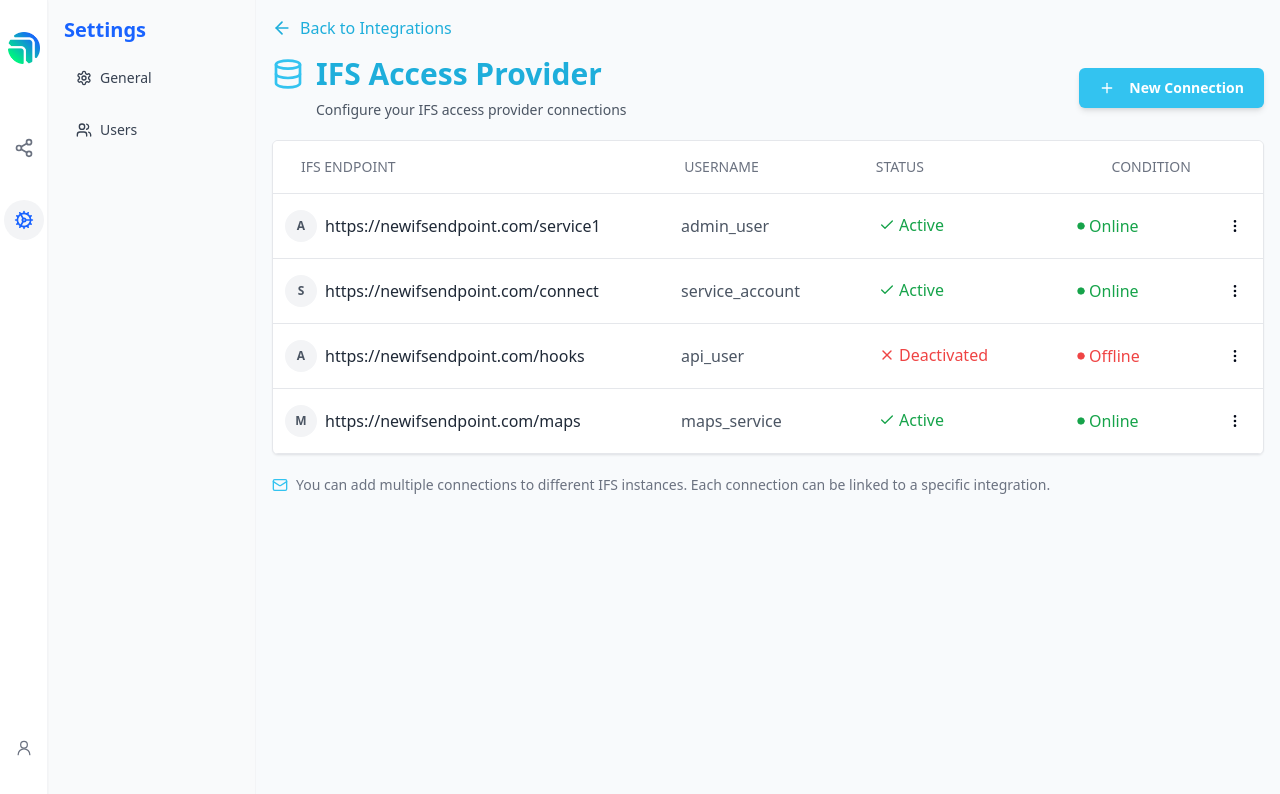
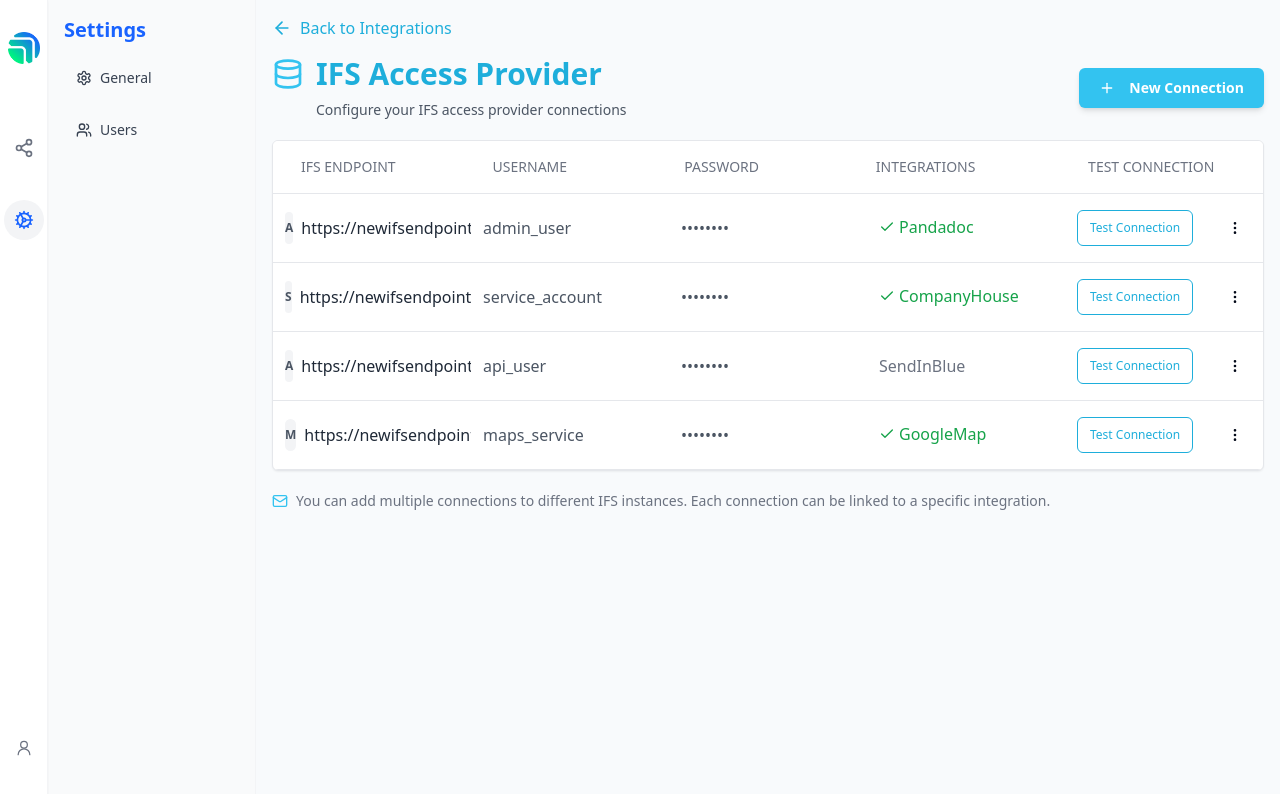
Before and after one commit to charanar/whimsical-workflow-wizard, a React (Vite) app: page /settings in a window 1280 px wide. Shown: the top 794 px of the page. Built offline with nearby package versions, Linux system fonts and the light colour scheme.

Commit message:
Revert connection table changes
Reverts changes to the connection table, including the removal of the test connection button.

```diff
--- a/src/components/settings/ConnectionsTable.tsx
+++ b/src/components/settings/ConnectionsTable.tsx
@@ -30,10 +30,11 @@ const ConnectionsTable = ({ connections, onTestConnection, onDeleteConnection }:
     <Card className="border border-gray-200 shadow-sm rounded-md overflow-hidden">
       <div className="border-b border-gray-200">
         <div className="grid grid-cols-5 bg-white text-gray-500 text-sm p-4">
-          <div className="px-3 col-span-2 font-medium">IFS ENDPOINT</div>
+          <div className="px-3 font-medium">IFS ENDPOINT</div>
           <div className="px-3 font-medium">USERNAME</div>
-          <div className="px-3 font-medium">STATUS</div>
-          <div className="px-3 text-center font-medium">CONDITION</div>
+          <div className="px-3 font-medium">PASSWORD</div>
+          <div className="px-3 font-medium">INTEGRATIONS</div>
+          <div className="px-3 text-center font-medium">TEST CONNECTION</div>
         </div>
       </div>
       <CardContent className="p-0">
@@ -42,29 +43,34 @@ const ConnectionsTable = ({ connections, onTestConnection, onDeleteConnection }:
             key={connection.id}
             className="grid grid-cols-5 border-b border-gray-200 items-center hover:bg-gray-50 transition-colors"
           >
-            <div className="text-gray-800 font-medium p-4 px-3 col-span-2 truncate flex items-center gap-2">
+            <div className="text-gray-800 font-medium p-4 px-3 truncate flex items-center gap-2">
               <div className="w-8 h-8 bg-gray-100 rounded-full flex items-center justify-center">
                 <span className="text-xs font-bold text-gray-600">{connection.username.charAt(0).toUpperCase()}</span>
               </div>
               {connection.endpoint}
             </div>
             <div className="text-gray-600 p-4 px-3 truncate">{connection.username}</div>
+            <div className="text-gray-600 p-4 px-3">••••••••</div>
             <div className="p-4 px-3">
               {connection.status === "active" ? (
                 <span className="inline-flex items-center text-green-600">
-                  <Check size={16} className="mr-1" /> Active
+                  <Check size={16} className="mr-1" /> {connection.integration}
                 </span>
               ) : (
-                <span className="inline-flex items-center text-red-500">
-                  <X size={16} className="mr-1" /> Deactivated
+                <span className="inline-flex items-center text-gray-500">
+                  {connection.integration}
                 </span>
               )}
             </div>
             <div className="p-4 px-3 flex items-center justify-between">
-              <span className={`inline-flex items-center ${connection.condition === "online" ? "text-green-600" : "text-red-500"}`}>
-                <Circle size={8} className="mr-1 fill-current" />
-                {connection.condition === "online" ? "Online" : "Offline"}
-              </span>
+              <Button
+                variant="outline"
+                size="sm"
+                className="text-xs border-[#1EAEDB] text-[#1EAEDB] hover:bg-[#1EAEDB]/10"
+                onClick={() => onTestConnection(connection.id)}
+              >
+                Test Connection
+              </Button>
               <DropdownMenu>
                 <DropdownMenuTrigger asChild>
                   <Button variant="ghost" size="sm" className="h-8 w-8 p-0">
```
